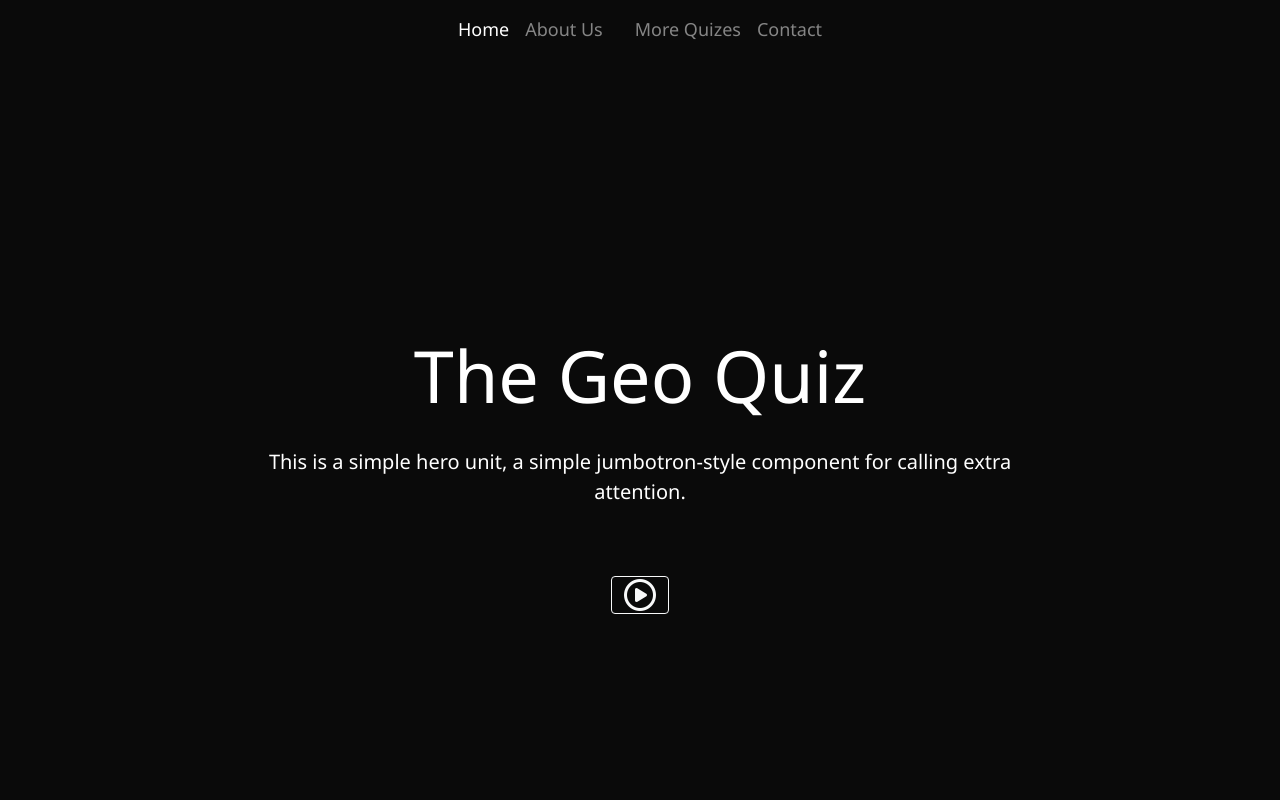
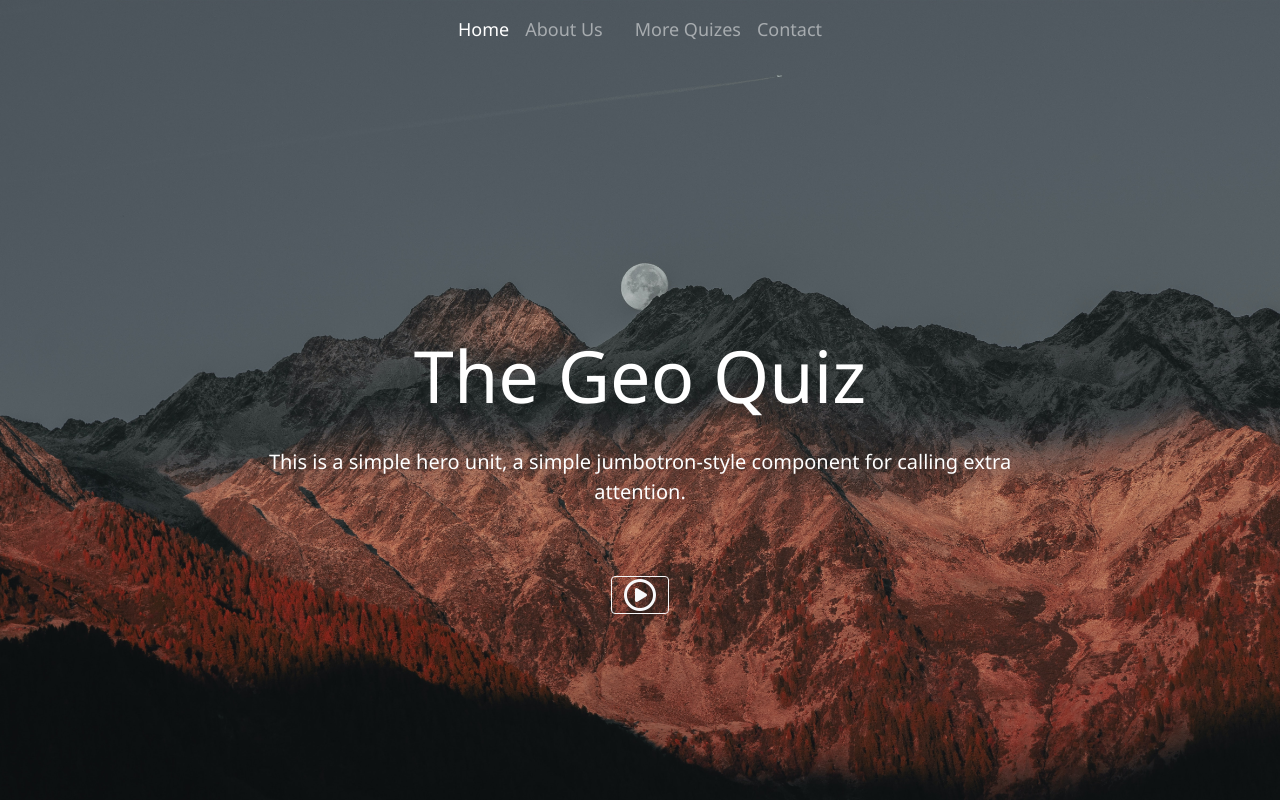
Before and after one commit to lorettarehm/todo-react-app, a React (Create React App) app: page / in a window 1280 px wide. Shown: the top 800 px of the page. Built offline with nearby package versions, Linux system fonts and the light colour scheme.

Commit message:
Merge conflicts sorted

```diff
--- a/src/App.css
+++ b/src/App.css
@@ -1,12 +1,21 @@
+.App {
+  text-align: center;
+  background: url('./components/Header/images/mountains-1.jpg');
+  background-size: cover;
+  background-position: center;
+  background-repeat: no-repeat;
+  height: 900px;
+}
+
+html {
+  background-color: #0B0F10 ;
+}
+
 html body {
   background-color: #0a0a0a;
   font-family: "Segoe UI", "Roboto", "Helvetica Neue", "Noto Sans",
     "Liberation Sans", "Apple Color Emoji", "Segoe UI Emoji", "Segoe UI Symbol",
     "Noto Color Emoji";
-}
-
-.App {
-  text-align: center;
 }
 
 .App-logo {
```
Also changed, not shown: package.json (line endings or trailing spaces).
